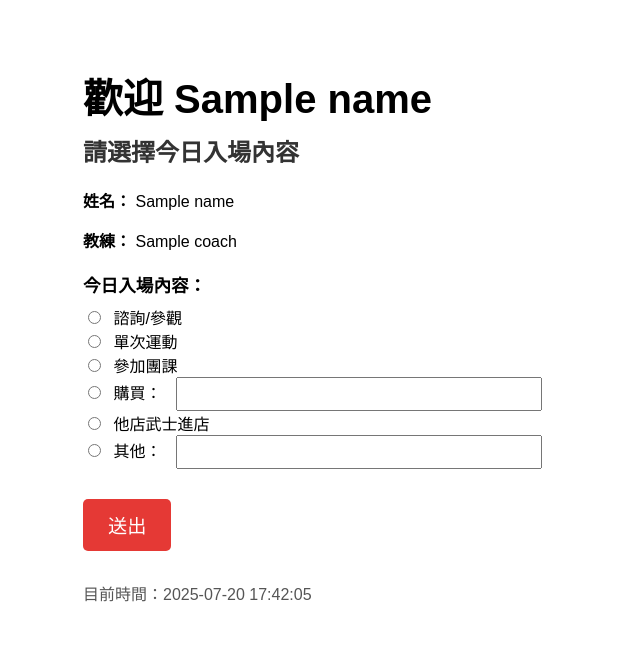
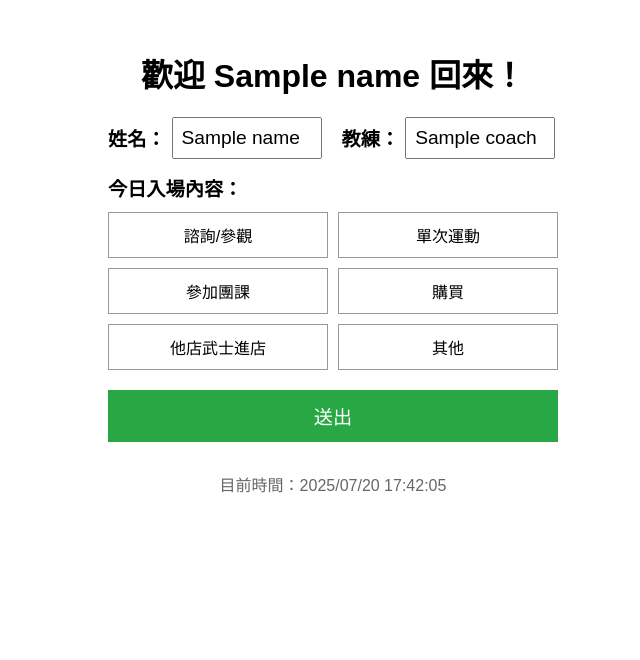
Before and after one commit to 24dmfit/gym_form, a Flask app: template templates/form.html in a window 1280 px wide. Shown: the top 660 px of the page, without its empty margins (307-947 px from the left). Run offline with Flask 3, Linux system fonts and the light colour scheme; the template is opened without the code that fills it: most values are stand-ins (such as "Sample title", 1, 10 or a date in 2020).

Commit message:
initial commit

```diff
--- a/app.py
+++ b/app.py
@@ -5,36 +5,56 @@ from datetime import datetime
 
 app = Flask(__name__)
 
-scope = ["https://spreadsheets.google.com/feeds", "https://www.googleapis.com/auth/drive"]
-creds = ServiceAccountCredentials.from_json_keyfile_name("credentials.json", scope)
+# Google Sheets API 授權範圍
+scope = ['https://spreadsheets.google.com/feeds', 'https://www.googleapis.com/auth/drive']
+
+# 載入憑證
+creds = ServiceAccountCredentials.from_json_keyfile_name('credentials.json', scope)
 client = gspread.authorize(creds)
-sheet = client.open("動脈入場紀錄").sheet1
 
+# 開啟 Google Sheet（換成你的試算表ID）
+spreadsheet = client.open_by_key('1hS1cv7r4a7ZouAGy6yxCqYSbVLl9AcfXsRObsYaClk4')
+sheet = spreadsheet.worksheet("ans")  # 選擇第一個工作表
+
+# 取得會員資料（用手機號碼查詢）
 def get_user_data(phone):
-    records = sheet.get_all_records()
-    for row in records:
-        if str(row["手機號碼"]) == phone:
-            return row["姓名"], row["教練"]
-    return "", ""
+    try:
+        records = sheet.get_all_records()
+        phone_last9 = phone[-9:]
+        print(f"[DEBUG] 所有會員資料: {records}")  # ← 加這行
+        for record in records:
+            sheet_phone = str(record.get('手機號碼'))
+            # 取sheet手機號碼最後9碼比對
+            sheet_phone_last9 = sheet_phone[-9:]
+            if sheet_phone_last9 == phone_last9:
+                return record.get('姓名', ''), record.get('教練', '')
+        print(f"[DEBUG] 沒有找到手機號碼：{phone}")
+    except Exception as e:
+        print(f"[ERROR] get_user_data 發生錯誤：{e}")
+    return '', ''
+
 
 @app.route("/", methods=["GET", "POST"])
 def input_phone():
     if request.method == "POST":
-        phone = request.form["phone"]
+        phone = request.form.get("phone", "").strip()
         name, coach = get_user_data(phone)
         is_new = (name == "" and coach == "")
-        return render_template("form.html", phone=phone, name=name, coach=coach, is_new=is_new)
+        print(f"[DEBUG] 收到手機號碼: {phone}, 姓名: {name}, 教練: {coach}, 是否新會員: {is_new}")
+        # 傳 readonly 狀態給 template 控制欄位是否可編輯
+        readonly = not is_new
+        return render_template("form.html", phone=phone, name=name, coach=coach, readonly=readonly)
     return render_template("phone_only.html")
 
 @app.route("/submit", methods=["POST"])
 def submit():
-    phone = request.form["phone"]
-    purpose = request.form.get("purpose")
+    phone = request.form.get("phone", "").strip()
+    purpose = request.form.get("purpose", "")
     custom = request.form.get("custom", "")
     name = request.form.get("name", "").strip()
     coach = request.form.get("coach", "").strip()
+
     old_name, old_coach = get_user_data(phone)
-
     if old_name == "" and old_coach == "":
         final_name = name
         final_coach = coach
@@ -43,6 +63,7 @@ def submit():
         final_coach = old_coach
 
     now = datetime.now().strftime("%Y-%m-%d %H:%M:%S")
+    # 寫入時間、手機號碼、姓名、教練、入場目的、補充說明
     sheet.append_row([now, phone, final_name, final_coach, purpose, custom])
     return render_template("done.html")
 
--- a/requirements.txt
+++ b/requirements.txt
@@ -1,3 +1,3 @@
-Flask
-gspread
-oauth2client
+echo "Flask==2.3.3
+gspread==5.12.0
+oauth2client==4.1.3" > requirements.txt
--- a/templates/form.html
+++ b/templates/form.html
@@ -1,67 +1,196 @@
 <!DOCTYPE html>
 <html>
 <head>
-    <title>動脈入場確認</title>
+    <meta charset="UTF-8">
+    <title>動脈運動俱樂部 - 入場資料確認</title>
     <style>
-        body { font-family: Arial, sans-serif; padding: 40px; max-width: 500px; margin: auto; }
-        h1 { font-size: 2.5em; margin-bottom: 0.2em; }
-        h2 { font-size: 1.5em; color: #333; margin-top: 0; margin-bottom: 20px; }
-        label { font-weight: bold; display: block; margin-top: 20px; margin-bottom: 8px; font-size: 1.1em; }
-        input[type="radio"] { margin-right: 8px; }
-        input[type="text"] { padding: 6px; font-size: 1em; width: 70%; margin-left: 10px; }
-        button { margin-top: 30px; padding: 12px 25px; font-size: 1.2em; cursor: pointer; background: #e53935; color: white; border: none; border-radius: 5px; }
-        .info { margin-top: 30px; font-size: 1em; color: #555; }
+        /* 你的CSS完全不動 */
+        body {
+            font-family: Arial, sans-serif;
+            max-width: 450px;
+            margin: 50px auto;
+        }
+        h1 {
+            text-align: center;
+        }
+        .row {
+            display: flex;
+            gap: 20px;
+            align-items: center;
+        }
+        .input-group {
+            display: flex;
+            align-items: center;
+            gap: 6px;
+        }
+        .input-group label {
+            margin-top: 0;
+            font-weight: bold;
+            font-size: 1.2em;
+            white-space: nowrap;
+        }
+        .input-group input[type="text"] {
+            font-size: 1.2em;
+            width: 150px;
+            padding: 8px;
+            box-sizing: border-box;
+        }
+        label {
+            display: block;
+            margin-top: 15px;
+            font-weight: bold;
+            font-size: 1.2em;
+        }
+        input[type=text] {
+            font-size: 1.2em;
+            width: 100%;
+            padding: 8px;
+            box-sizing: border-box;
+        }
+        .readonly {
+            background-color: #eee;
+        }
+        .button-grid {
+            display: grid;
+            grid-template-columns: repeat(2, 1fr);
+            gap: 10px;
+            margin-top: 10px;
+        }
+        .purpose-btn {
+            padding: 10px;
+            background-color: white;
+            border: 1px solid #999;
+            cursor: pointer;
+            text-align: center;
+            font-size: 1em;
+            transition: 0.2s;
+        }
+        .purpose-btn.selected {
+            background-color: #d9534f;
+            color: white;
+            font-weight: bold;
+        }
+        .purpose-btn.selected::before {
+            content: '✔ ';
+        }
+        .hidden-textarea {
+            display: none;
+            margin-top: 10px;
+        }
+        textarea {
+            width: 100%;
+            padding: 8px;
+            box-sizing: border-box;
+            resize: none;
+        }
+        button.submit {
+            margin-top: 20px;
+            width: 100%;
+            padding: 12px;
+            font-size: 1.2em;
+            background-color: #28a745;
+            color: white;
+            border: none;
+            cursor: pointer;
+        }
     </style>
 </head>
 <body>
-    <h1>歡迎 {{ name if name else "貴賓" }}</h1>
-    <h2>請選擇今日入場內容</h2>
+    <h1>
+        {% if name %}
+            歡迎 {{ name }} 回來！
+        {% else %}
+            歡迎貴賓
+        {% endif %}
+    </h1>
 
-    <form action="/submit" method="post">
+    <form method="POST" action="/submit">
         <input type="hidden" name="phone" value="{{ phone }}">
+        <input type="hidden" id="selected_purposes" name="purpose" value="">
 
-        {% if is_new %}
-            <label for="name">姓名：</label>
-            <input type="text" name="name" id="name" value="" required>
-            <label for="coach">教練：</label>
-            <input type="text" name="coach" id="coach" value="" required>
-        {% else %}
-            <p><strong>姓名：</strong> {{ name }}</p>
-            <input type="hidden" name="name" value="{{ name }}">
-            <p><strong>教練：</strong> {{ coach }}</p>
-            <input type="hidden" name="coach" value="{{ coach }}">
-        {% endif %}
+        <div class="row">
+            <div class="input-group">
+                <label for="name">姓名：</label>
+                <input type="text" id="name" name="name" value="{{ name }}"
+                    {% if readonly %}readonly{% endif %}
+                    class="{% if readonly %}readonly{% endif %}" required>
+            </div>
+            <div class="input-group">
+                <label for="coach">教練：</label>
+                <input type="text" id="coach" name="coach" value="{{ coach }}"
+                    {% if readonly %}readonly{% endif %}
+                    class="{% if readonly %}readonly{% endif %}" required>
+            </div>
+        </div>
 
         <label>今日入場內容：</label>
-        <input type="radio" name="purpose" value="諮詢/參觀" required> 諮詢/參觀<br>
-        <input type="radio" name="purpose" value="單次運動"> 單次運動<br>
-        <input type="radio" name="purpose" value="參加團課"> 參加團課<br>
-        <input type="radio" name="purpose" value="購買"> 購買：
-        <input type="text" name="custom"><br>
-        <input type="radio" name="purpose" value="他店武士進店"> 他店武士進店<br>
-        <input type="radio" name="purpose" value="其他"> 其他：
-        <input type="text" name="custom"><br>
+        <div class="button-grid">
+            <div class="purpose-btn" data-value="諮詢/參觀">諮詢/參觀</div>
+            <div class="purpose-btn" data-value="單次運動">單次運動</div>
+            <div class="purpose-btn" data-value="參加團課">參加團課</div>
+            <div class="purpose-btn expandable" data-value="購買">購買</div>
+            <div class="purpose-btn" data-value="他店武士進店">他店武士進店</div>
+            <div class="purpose-btn expandable" data-value="其他">其他</div>
+        </div>
 
-        <button type="submit">送出</button>
+        <div id="extra_purchase" class="hidden-textarea">
+            <label>購買內容：</label>
+            <textarea name="purchase_detail" rows="2" placeholder="請填寫購買品項"></textarea>
+        </div>
+
+        <div id="extra_other" class="hidden-textarea">
+            <label>其他內容：</label>
+            <textarea name="other_detail" rows="2" placeholder="請填寫其他說明"></textarea>
+        </div>
+
+        <button type="submit" class="submit">送出</button>
     </form>
 
-    <div class="info">
-        <p>目前時間：<span id="datetime"></span></p>
+    <script>
+        const buttons = document.querySelectorAll('.purpose-btn');
+        const selectedInput = document.getElementById('selected_purposes');
+        let selected = [];
+
+        buttons.forEach(btn => {
+            btn.addEventListener('click', () => {
+                const value = btn.dataset.value;
+                const isSelected = btn.classList.contains('selected');
+
+                if (isSelected) {
+                    btn.classList.remove('selected');
+                    selected = selected.filter(item => item !== value);
+                } else {
+                    btn.classList.add('selected');
+                    selected.push(value);
+                }
+
+                if (btn.classList.contains('expandable')) {
+                    const extra = document.getElementById(`extra_${value === '購買' ? 'purchase' : 'other'}`);
+                    extra.style.display = isSelected ? 'none' : 'block';
+                }
+
+                selectedInput.value = selected.join(',');
+            });
+        });
+    </script>
+
+    <div style="margin-top: 30px; text-align: center; color: #666;">
+        <span id="datetime"></span>
     </div>
 
     <script>
         function updateDateTime() {
             const now = new Date();
-            const y = now.getFullYear();
-            const m = String(now.getMonth()+1).padStart(2,'0');
-            const d = String(now.getDate()).padStart(2,'0');
-            const hh = String(now.getHours()).padStart(2,'0');
-            const mm = String(now.getMinutes()).padStart(2,'0');
-            const ss = String(now.getSeconds()).padStart(2,'0');
-            document.getElementById('datetime').textContent = `${y}-${m}-${d} ${hh}:${mm}:${ss}`;
+            const formatted = now.toLocaleString('zh-TW', {
+                year: 'numeric', month: '2-digit', day: '2-digit',
+                hour: '2-digit', minute: '2-digit', second: '2-digit',
+                hour12: false
+            });
+            document.getElementById('datetime').textContent = `目前時間：${formatted}`;
         }
+        updateDateTime();
         setInterval(updateDateTime, 1000);
-        updateDateTime();
     </script>
+
 </body>
 </html>
```
Also changed, not shown: templates/done.html (+41 -6 lines), templates/phone_only.html (+52 -9 lines), test_gsheet.py (added, +18 -0 lines), 1 other file.
